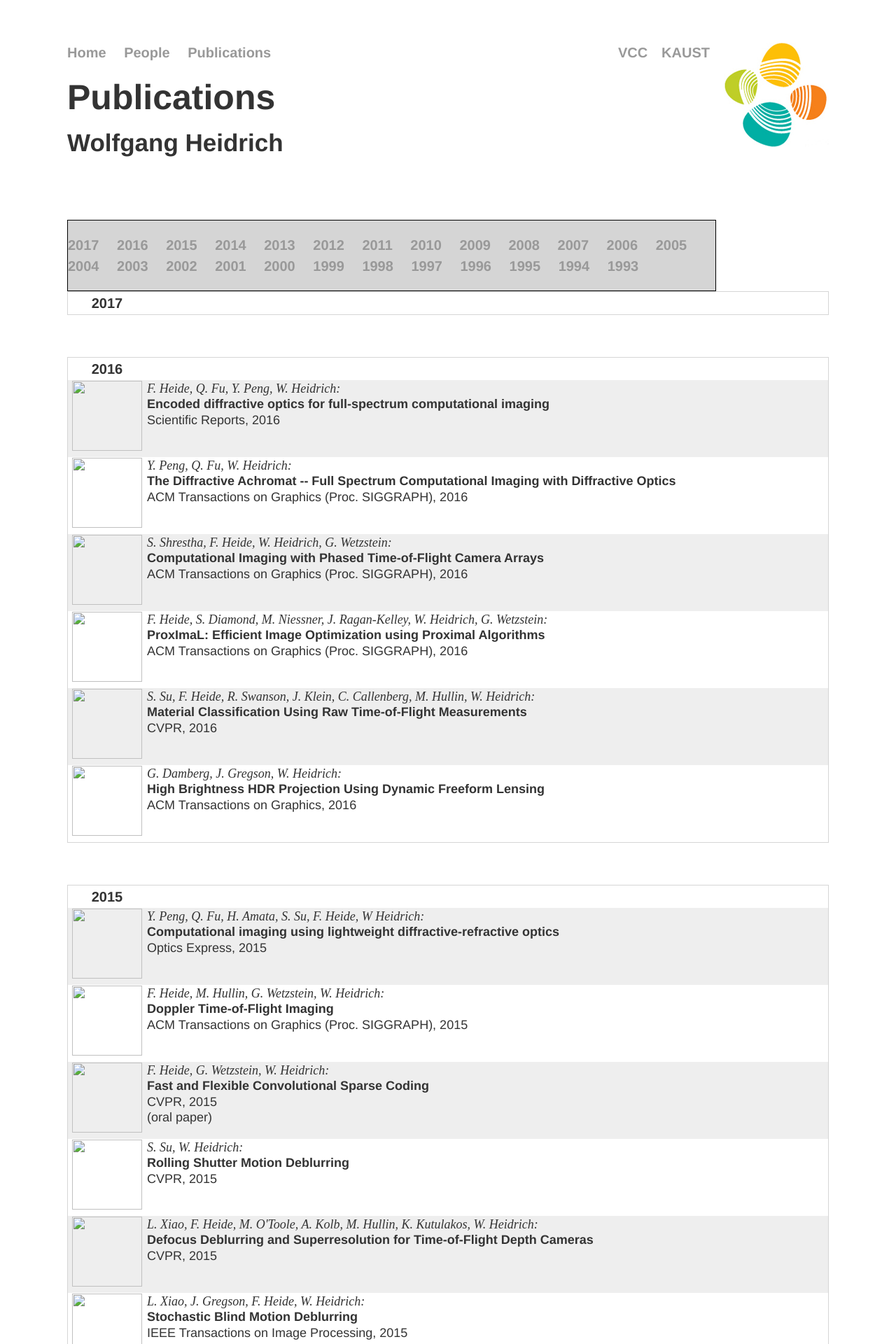
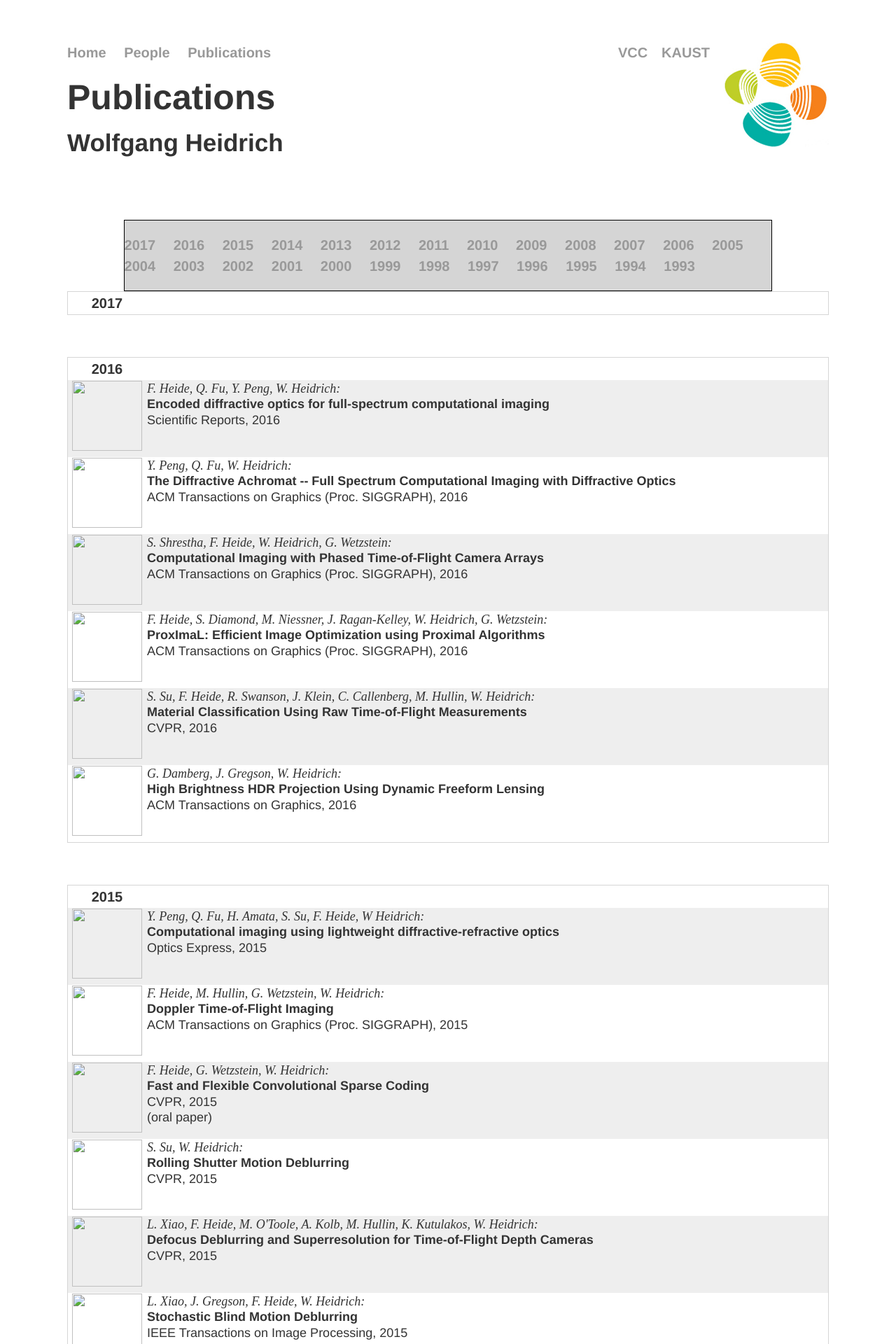
Before and after one commit to vccimaging/vccimaging.github.io, a Jekyll site: the page built from publications.html, in a window 1280 px wide. Shown: the top 1920 px of the page at 70% size. Built offline with Jekyll 4.4.1, drawn with Linux system fonts in a browser that asks for light colours.

Commit message:
Update publications.html

```diff
--- a/publications.html
+++ b/publications.html
@@ -11,8 +11,8 @@ title: VCC Imaging Group
 
 {% assign years = (1993..2017) | reverse %}
 
-<div style="text-align=center;">
-<div style="display=inline-block;text-align=left;width:85%;border:1px solid black;padding=10px;background-color:#d5d5d5;">
+<div style="text-align:center;">
+<div style="display:inline-block;text-align:left;width:85%;border:1px solid black;padding=10px;background-color:#d5d5d5;">
 <nav>
   <ul>
     {% for year in years %}
```
